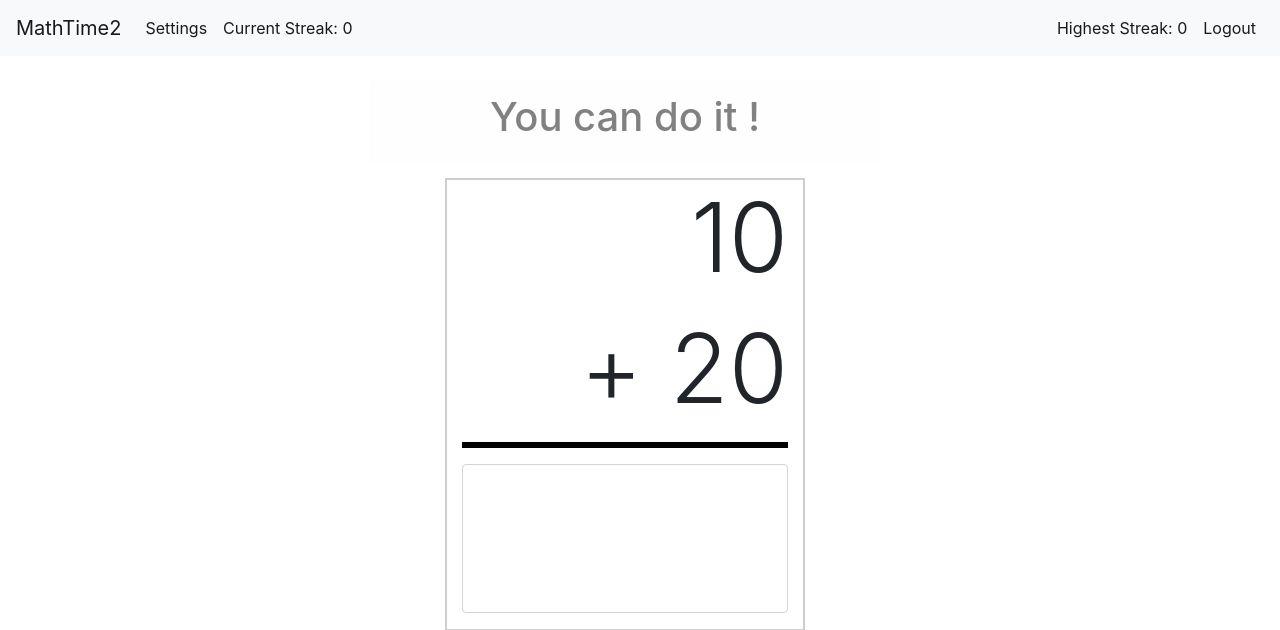
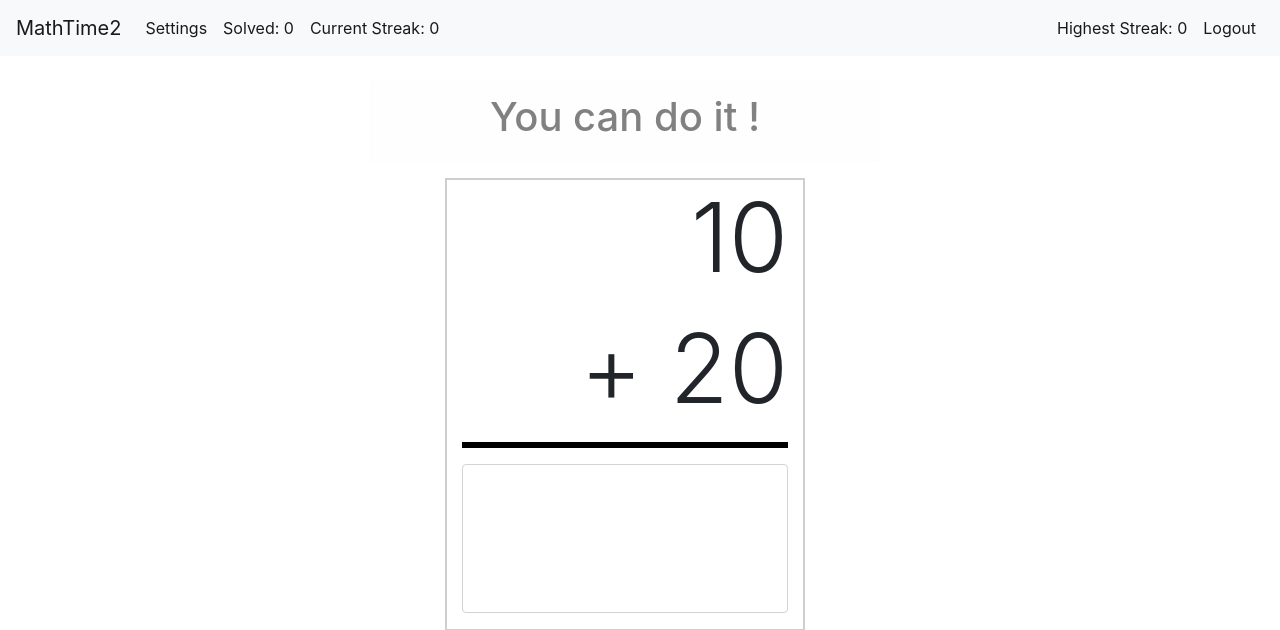
Before and after one commit to quigley6/MathTime2, a Flask app: template app/templates/index.html in a window 1280 px wide. Shown: the top 630 px of the page. Run offline with Flask 2, Linux system fonts and the light colour scheme; the template is opened without the code that fills it, so the values that code supplies are empty; some libraries are stand-ins or nearby versions.

Commit message:
add solved session counter

```diff
--- a/app/routes.py
+++ b/app/routes.py
@@ -58,6 +58,7 @@ def login():
             return redirect(url_for('login'))
         login_user(user, remember=False)
         session['streak'] = 0
+        session['solved'] = 0
         return redirect(url_for('index'))
     return render_template('login.html', title='Sign In', form=form)
 
@@ -194,7 +195,9 @@ def check_answer():
         if not retval['success']:
             session['streak'] = 0
         else:
+            session['solved'] += 1
             session['streak'] += 1
+        retval['solved'] = session['solved']
         retval['streak'] = session['streak']
 
         if session['streak'] > player.streak:
--- a/app/templates/index.html
+++ b/app/templates/index.html
@@ -90,6 +90,13 @@ function upd_streak(newval) {
     $('#streak-span').fadeIn('slow');
 }
 
+function upd_solved(newval) {
+    $('#solved-span').fadeOut(500, function() {
+        $(this).text(newval);
+    });
+    $('#solved-span').fadeIn('slow');
+}
+
 function upd_high_streak(newval) {
     $('#high-streak-span').fadeOut(500, function() {
         $(this).text(newval);
@@ -139,6 +146,7 @@ function check_answer() {
             $('#answer').val('');
 
             upd_streak(data['streak']);
+            upd_solved(data['solved']);
             if(data['high_streak']) {
                 upd_high_streak(data['high_streak']);
             }
--- a/app/templates/navbar.html
+++ b/app/templates/navbar.html
@@ -10,6 +10,9 @@
         <ul class="navbar-nav mr-auto">
           <li class="nav-item active">
             <a class="nav-link" href="#settingsModal" id="lnk-settings" data-toggle="modal">Settings</a>
+          </li>
+          <li class="nav-item active">
+            <a class="nav-link" href="#">Solved: <span id="solved-span">0</span></a>
           </li>
           <li class="nav-item active">
             <a class="nav-link" href="#">Current Streak: <span id="streak-span">0</span></a>
```
